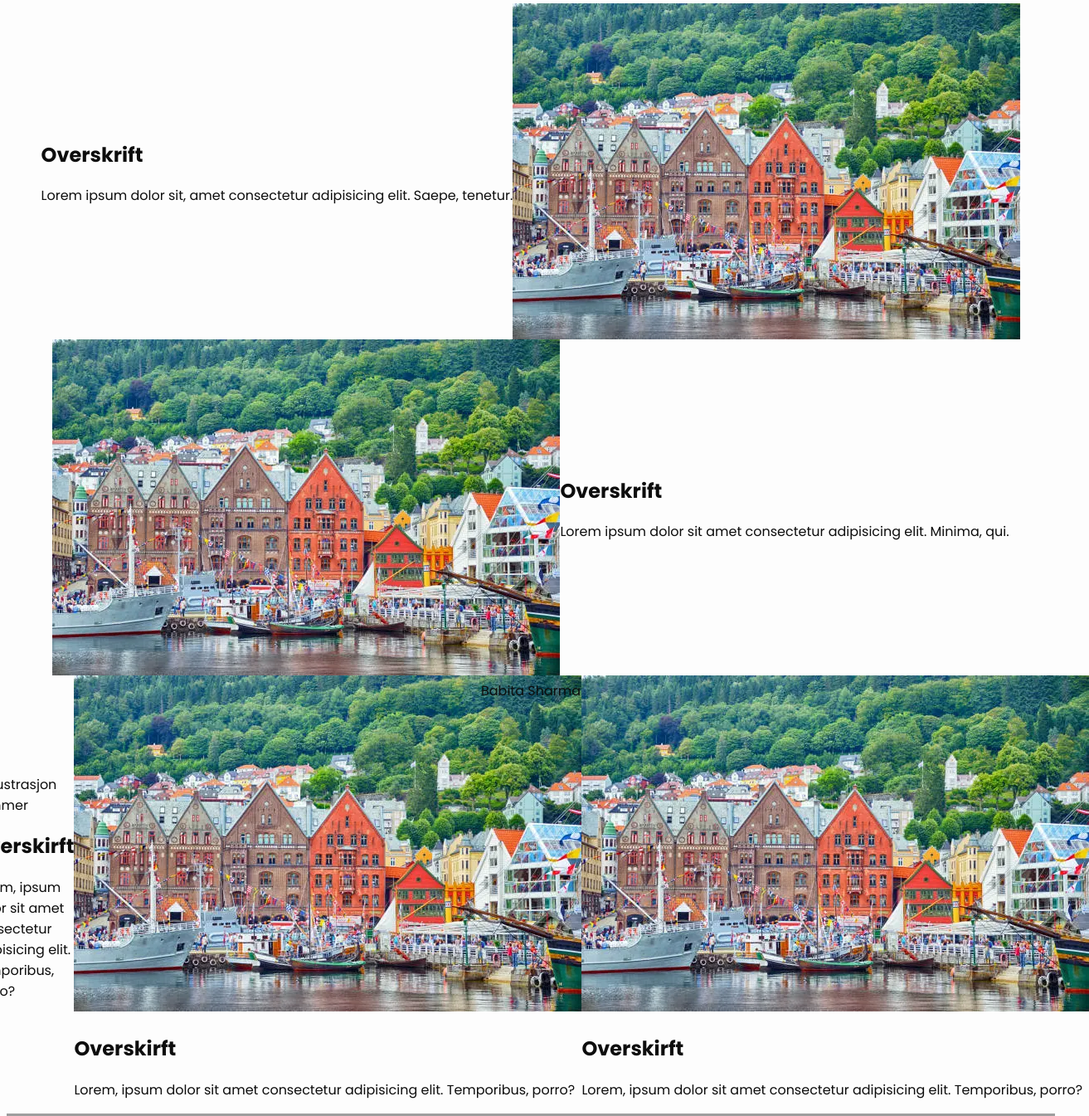
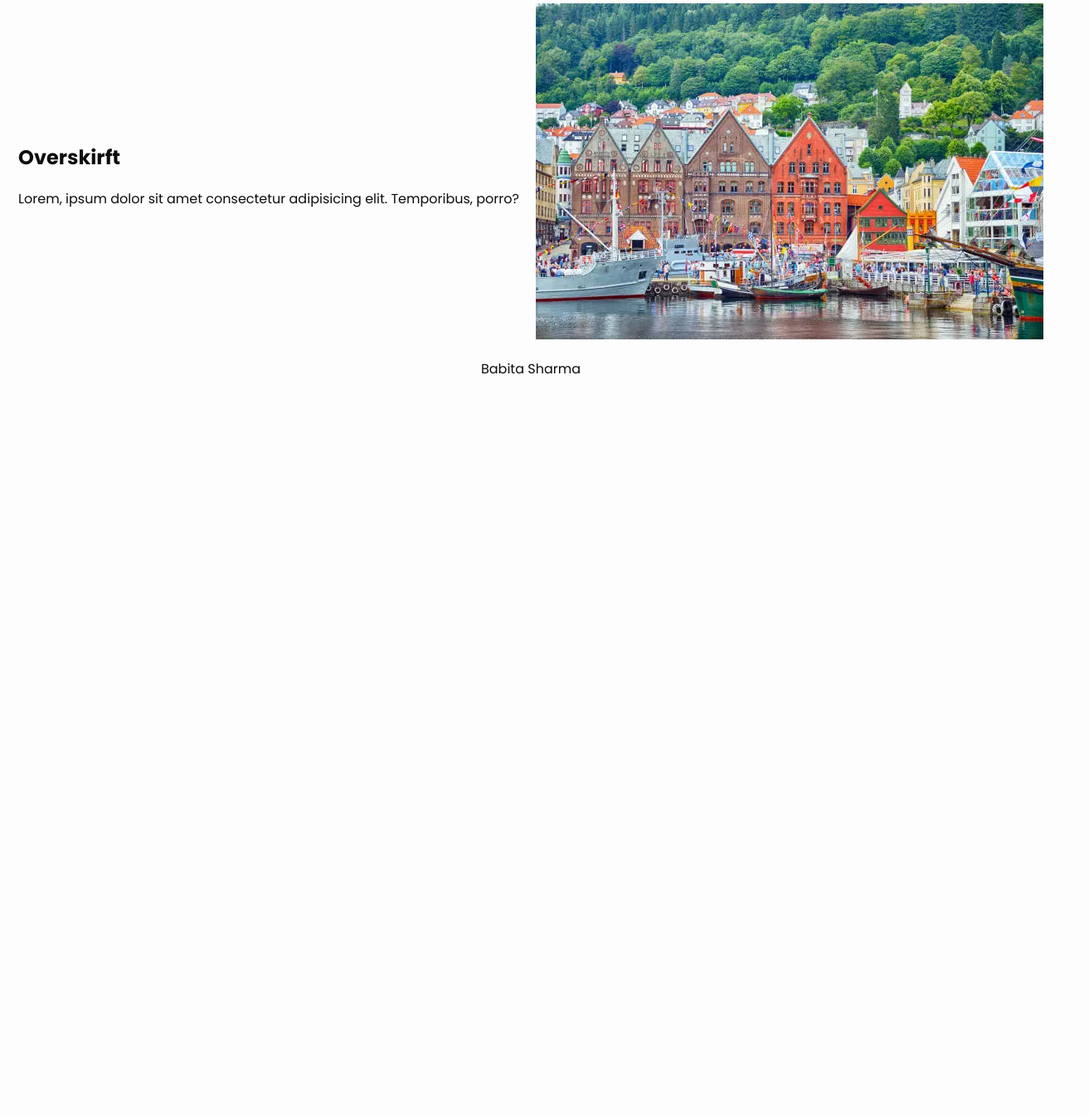
Before and after one commit to sharmababita/Kodeloftet_Dag10, a website: page index.html in a window 1280 px wide. Shown: the part 65-1410 px from the top of the page at 83% size, 1313 px wide, since content can reach past the window. After the commit the page ends 877 px from the top, so only its background shows below. Drawn offline with Linux system fonts and the light colour scheme; grey boxes are pictures that could not be loaded.

Commit message:
Made the page concise

```diff
--- a/index.html
+++ b/index.html
@@ -24,50 +24,44 @@
 
     <main>
       <!-- Section devided into left and right with flex. Having text on left side and image on right. -->
-      <section class="section">
+     <!-- <section class="section">
         <div>
-          <h1>Overskrift</h1>
-          <p>Lorem ipsum dolor sit, amet consectetur adipisicing elit. Saepe, tenetur.</p>
+          <h1>På fløyen</h1>
+          <p>Bergens most famous tourist attraction.</p>
         </div>
         <img src="Bilder/Bryggen.webp" alt="Illustrasjon kommer">
       </section>
 
-      <!-- Section devided into left and right with flex. Having image on the lift side and text on the right. -->
+
       <section class="section">
         <img src="Bilder/Bryggen.webp" alt="Illustrasjon kommer">
         <div>
           <h2>Overskrift</h2>
           <p>Lorem ipsum dolor sit amet consectetur adipisicing elit. Minima, qui.</p>
         </div>
-      </section>
+      </section> -->
 
       <!-- Section devided into three "containers"/divs with flex. Each "container"/div having a column of elements. -->
       <section class="section">
-        <div>
-          <img src="Bryggen.webp" alt="Illustrasjon kommer">
+        <div class="text">
+
           <h2>Overskirft</h2>
           <p>Lorem, ipsum dolor sit amet consectetur adipisicing elit. Temporibus, porro?</p>
         </div>
 
-        <div>
+        <div class="image">
           <img src="Bilder/Bryggen.webp" alt="Illustrasjon kommer">
-          <h2>Overskirft</h2>
-          <p>Lorem, ipsum dolor sit amet consectetur adipisicing elit. Temporibus, porro?</p>
+
         </div>
 
-        <div>
-          <img src="Bilder/Bryggen.webp" alt="Illustrasjon kommer">
-          <h2>Overskirft</h2>
-          <p>Lorem, ipsum dolor sit amet consectetur adipisicing elit. Temporibus, porro?</p>
-        </div>
       </section>
 
-      <!-- Section in one using flex. With background-image property for image. -->
+      <!-- Section in one using flex. With background-image property for image.
       <section class="section backgroundFeature">
         <h2>Overskirft</h2>
         <p>Lorem ipsum dolor sit amet, consectetur adipisicing elit. Ipsum, quo.</p>
       </section>
-    </main>
+    </main>-->
 
     <footer>
       <p>Babita Sharma</p>
--- a/styles.css
+++ b/styles.css
@@ -42,6 +42,7 @@ main {
   display: flex;
   justify-content: center;
   align-items: center;
+  gap: 20px;
 }
 
 .backgroundFeature {
```
